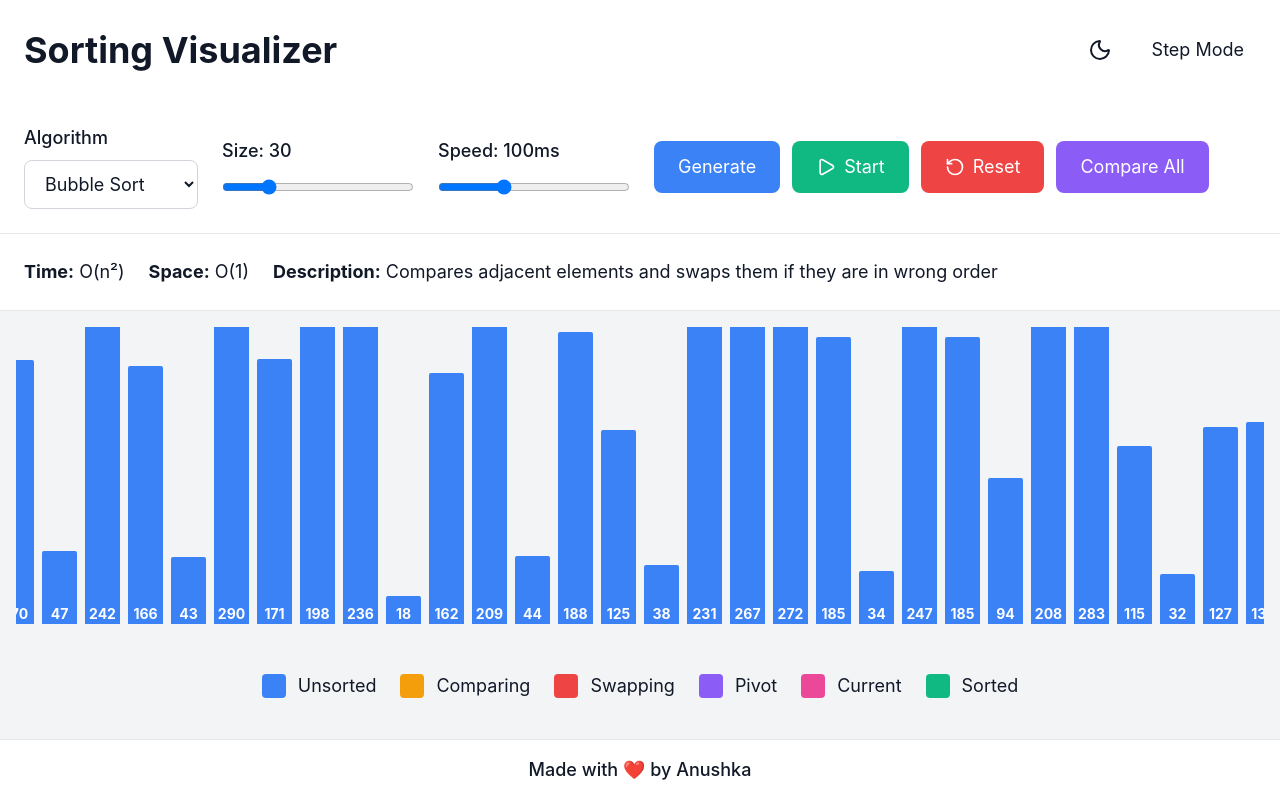
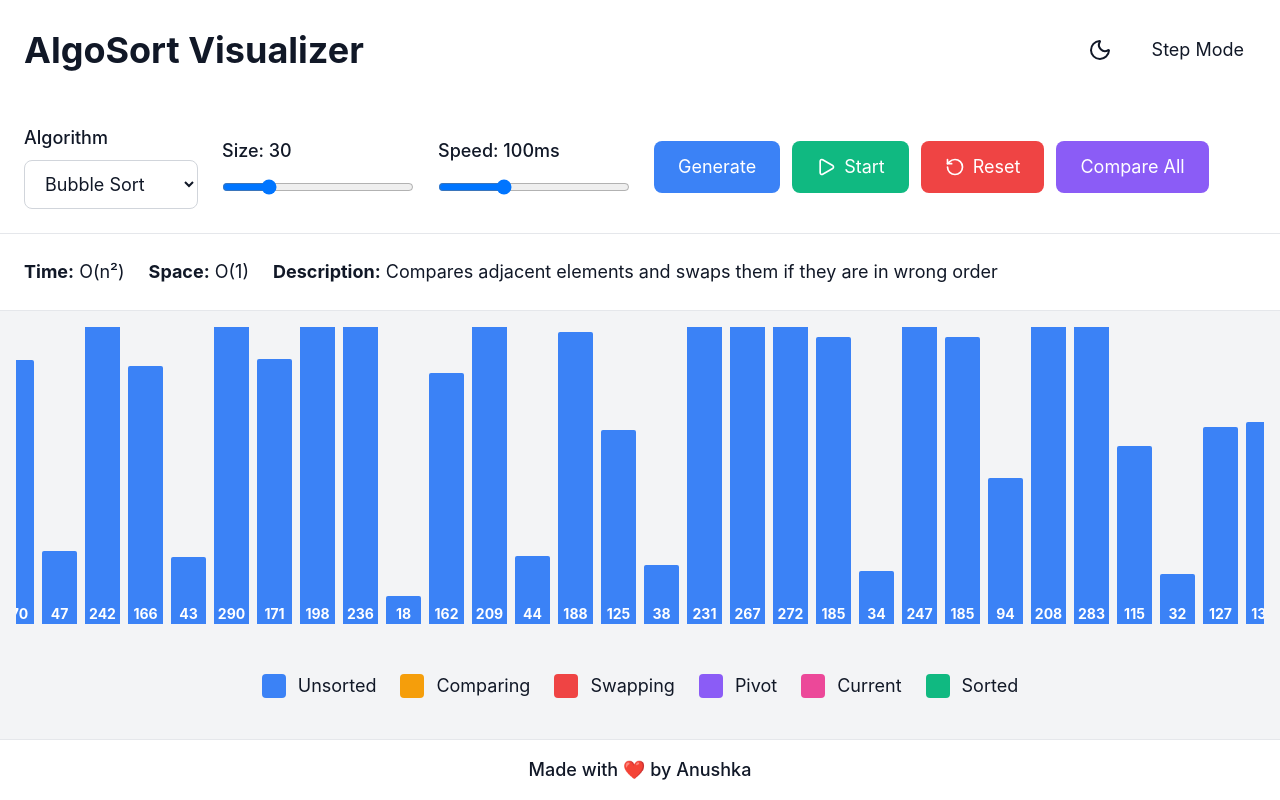
Before and after one commit to AnushkaPhogat16/sorting-algorithms-visualizer, a React (Create React App) app: page / in a window 1280 px wide. Built offline with nearby package versions, Linux system fonts and the light colour scheme; the HTML template or start-up script is replaced by a standard one.

Commit message:
add icon image

```diff
--- a/public/index.html
+++ b/public/index.html
@@ -4,6 +4,9 @@
     <link href="https://cdn.jsdelivr.net/npm/tailwindcss@2.2.19/dist/tailwind.min.css" rel="stylesheet">
     <meta charset="utf-8" />
     <link rel="icon" href="%PUBLIC_URL%/favicon.ico" />
+
+
+
     <meta name="viewport" content="width=device-width, initial-scale=1" />
     <meta name="theme-color" content="#000000" />
     <meta
@@ -25,7 +28,7 @@
       work correctly both with client-side routing and a non-root public URL.
       Learn how to configure a non-root public URL by running `npm run build`.
     -->
-    <title>React App</title>
+    <title>Sortify</title>
   </head>
   <body>
     <noscript>You need to enable JavaScript to run this app.</noscript>
--- a/src/App.js
+++ b/src/App.js
@@ -544,7 +544,7 @@ export default function SortingVisualizer() {
     <div className={`w-full h-screen flex flex-col overflow-hidden transition-colors duration-300 ${dark ? 'bg-gray-900 text-white' : 'bg-gray-100 text-gray-900'}`}>
       {/* Navbar */}
       <nav className={`${dark ? 'bg-gray-800' : 'bg-white'} shadow-lg p-6 flex justify-between items-center flex-shrink-0`}>
-        <h1 className="text-4xl font-bold">Sorting Visualizer</h1>
+        <h1 className="text-4xl font-bold">AlgoSort Visualizer</h1>
         <div className="flex items-center space-x-4">
           <button onClick={() => setDark(d => !d)} className="p-3 rounded-lg hover:bg-gray-200 dark:hover:bg-gray-700">
             {dark ? <Sun size={24} /> : <Moon size={24} />}
```
Also changed, not shown: 1 other file (tests, documents, lock files or other folders).
